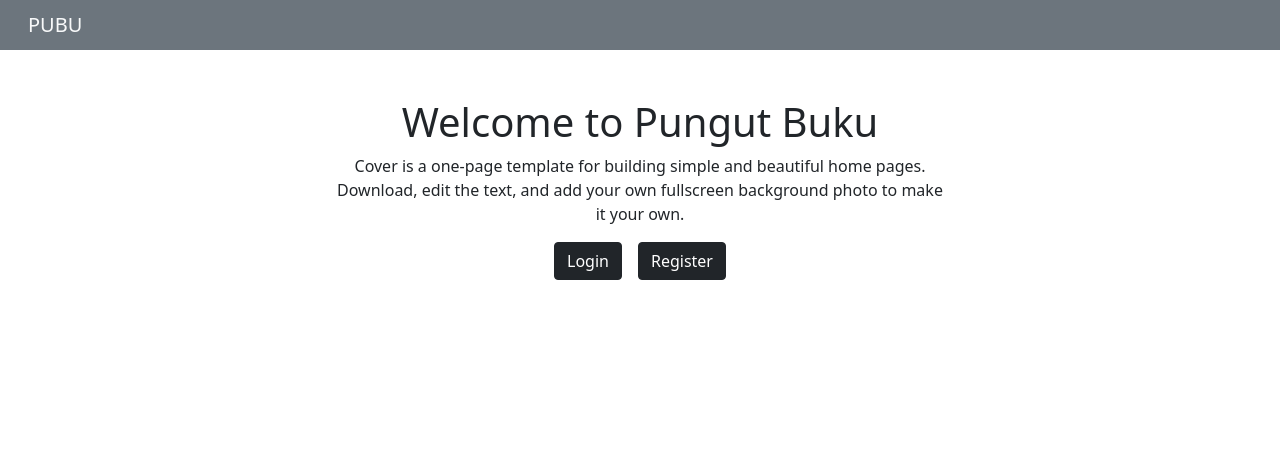
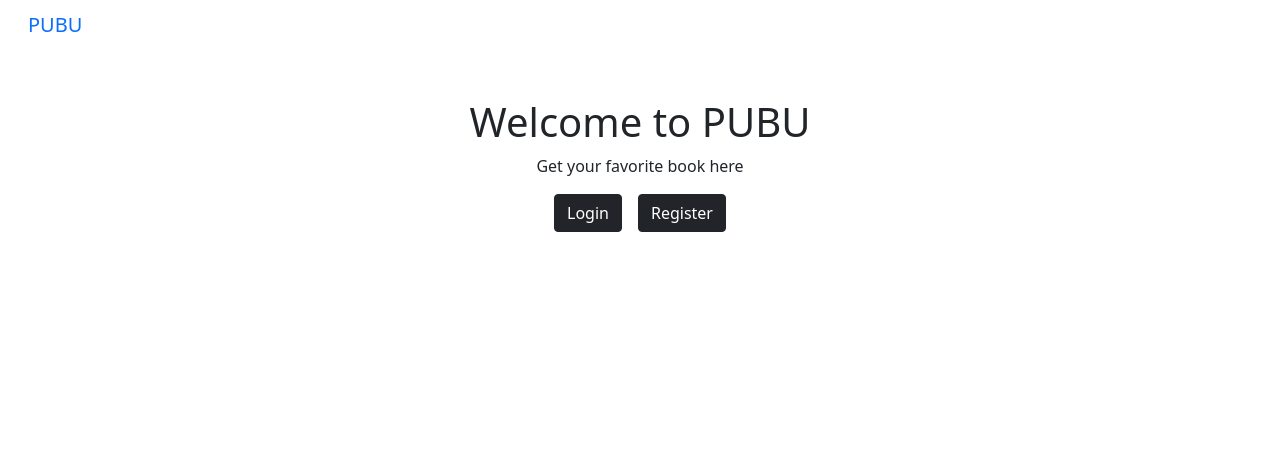
Before and after one commit to athmuf/Pubu, a PHP site: page / in a window 1280 px wide. Shown: the top 466 px of the page. Run offline with PHP 8.4, Linux system fonts and the light colour scheme.

Commit message:
Update index.php

```diff
--- a/index.php
+++ b/index.php
@@ -18,20 +18,25 @@ require "config.php";
     <link rel="stylesheet" href="https://stackpath.bootstrapcdn.com/bootstrap/4.4.1/css/bootstrap.min.css" integrity="sha384-Vkoo8x4CGsO3+Hhxv8T/Q5PaXtkKtu6ug5TOeNV6gBiFeWPGFN9MuhOf23Q9Ifjh" crossorigin="anonymous"/>
     <link href="https://cdn.jsdelivr.net/npm/bootstrap@5.1.2/dist/css/bootstrap.min.css" rel="stylesheet">
     <script src="https://cdn.jsdelivr.net/npm/bootstrap@5.1.2/dist/js/bootstrap.bundle.min.js"></script>
+    <link rel="stylesheet" href="style/styleIndex.css">
 
-    <title>Pungut Buku</title>
+    <title>PUBU</title>
 </head>
 
 <body>
-    <nav class="navbar bg-secondary">
+    <div class="navigasi">
+    <nav class="navbar bg-secandary">
         <div class="container-fluid">
-            <a href="index.php"><span class="navbar-brand mb-0 h1 text-light">PUBU</span></a>
+            <a href="index.php"><span class="navbar-brand mb-0 h1 text-secandary">PUBU</span></a>
         </div>
     </nav>
+    </div>
+
+
   <div class="d-flex align-items-center mt-5">
     <div class="container d-flex flex-column justify-content-center align-items-center text-center w-50">
-        <h1 class="cover-heading">Welcome to Pungut Buku</h1>
-        <p>Cover is a one-page template for building simple and beautiful home pages. Download, edit the text, and add your own fullscreen background photo to make it your own.</p>
+        <h1 class="cover-heading">Welcome to PUBU </h1>
+        <p>Get your favorite book here</p>
         <div class="btn-toolbar">
             <a href="login.php" class="btn btn-dark mr-3">Login</a>
             <a href="register.php"class="btn btn-dark">Register</a>
```
